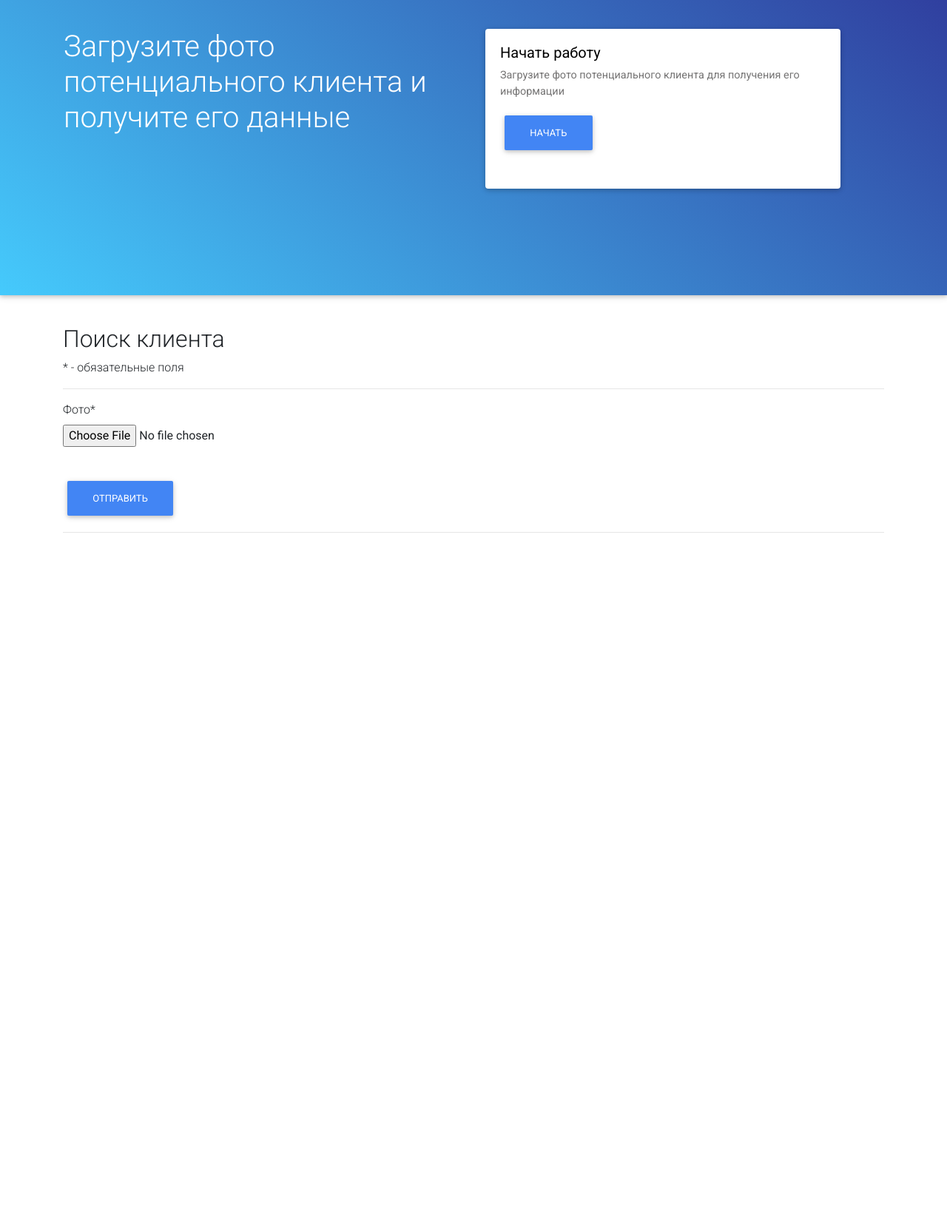
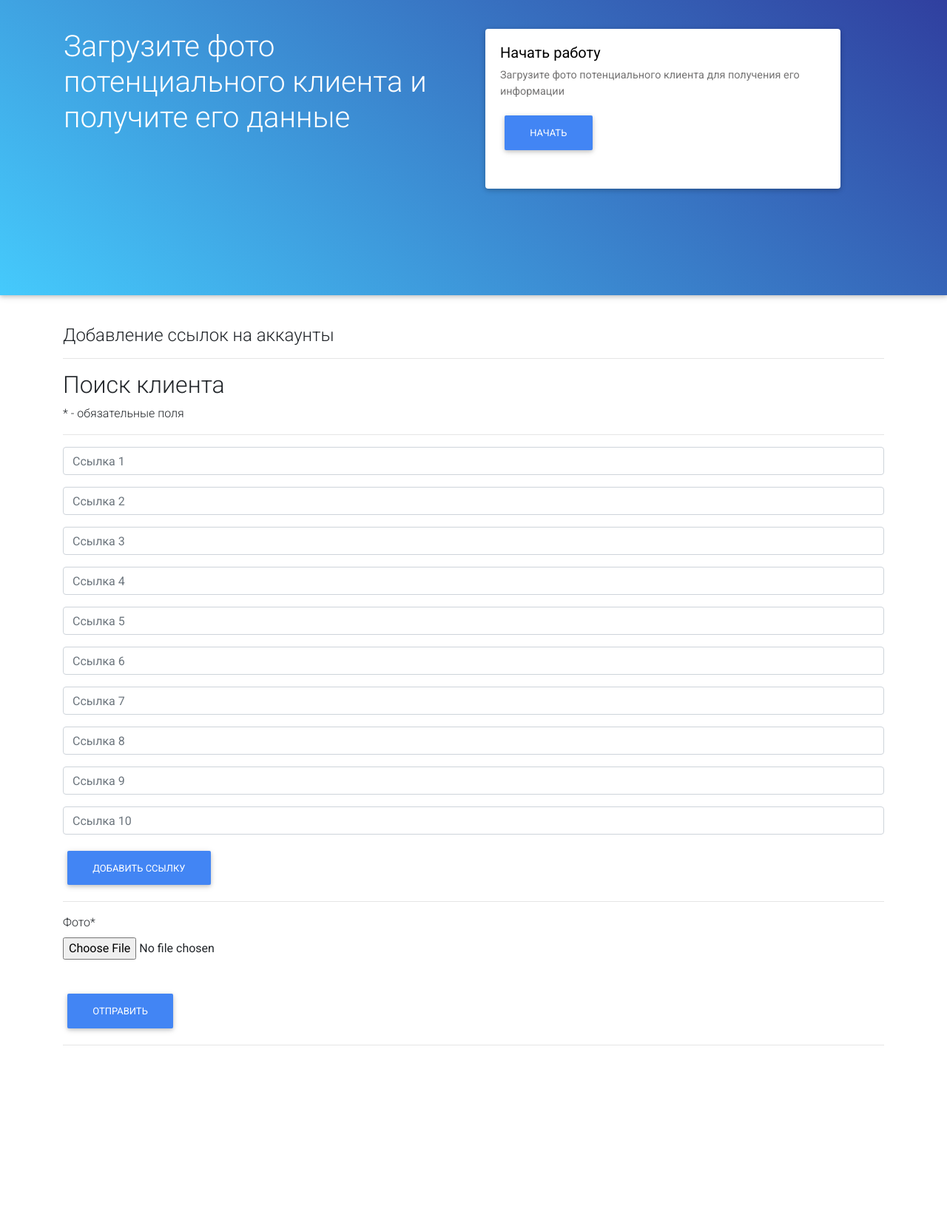
Before and after one commit to KamilKhairullin/Hackaton-Innotech, a Python web app: template templates/index.html in a window 1280 px wide. Shown: the part 71-1724 px from the top of the page at 74% size. Before the commit the page ends 791 px from the top, so only its background shows below. Run offline with Jinja, Linux system fonts and the light colour scheme; the template is opened without the code that fills it, so the values that code supplies are empty; some libraries are stand-ins or nearby versions; some web fonts are replaced.

Commit message:
Add files via upload

```diff
--- a/templates/index.html
+++ b/templates/index.html
@@ -56,17 +56,56 @@
   </div>
   <br>
   <div class="container">
+    <h4>Добавление ссылок на аккаунты</h4>
+    <hr>
+
     <h2 id="startWork">Поиск клиента</h2>
     <p>* - обязательные поля</p>
     <hr>
     <form action="" method=post enctype=multipart/form-data>
+      <div id="allLinks">
+      <div class="form-group">
+        <input type="text" class="form-control" id="link1" placeholder="Ссылка 1">
+      </div>
+      <div class="form-group">
+        <input type="text" class="form-control" id="link2" placeholder="Ссылка 2">
+      </div>
+      <div class="form-group">
+        <input type="text" class="form-control" id="link3" placeholder="Ссылка 3">
+      </div>
+      <div class="form-group">
+        <input type="text" class="form-control" id="link4" placeholder="Ссылка 4">
+      </div>
+      <div class="form-group">
+        <input type="text" class="form-control" id="link5" placeholder="Ссылка 5">
+      </div>
+      <div class="form-group">
+        <input type="text" class="form-control" id="link6" placeholder="Ссылка 6">
+      </div>
+      <div class="form-group">
+        <input type="text" class="form-control" id="link7" placeholder="Ссылка 7">
+      </div>
+      <div class="form-group">
+        <input type="text" class="form-control" id="link8" placeholder="Ссылка 8">
+      </div>
+      <div class="form-group">
+        <input type="text" class="form-control" id="link9" placeholder="Ссылка 9">
+      </div>
+      <div class="form-group">
+        <input type="text" class="form-control" id="link10" placeholder="Ссылка 10">
+      </div>
+    </div>
+      <button type="button" class="btn btn-primary" onclick="addLink()">Добавить ссылку</button>
+      <br>
+      <hr>
+      <p id="status"></p>
       <div class="form-group">
         <label for="photo">Фото*</label>
         <input type="file" name=file class="form-control-file"  id="photo" placeholder="Фото" accept="image/*" onchange="previewImage(event)">
       </div>
       <img id="preview" width="50%">
       <br>
-      <button type="button" value=Upload class="btn btn-primary" onclick="showData()">Отправить</button>
+      <button type="submit" value=Upload class="btn btn-primary" onclick="showData()">Отправить</button>
     </form>
     <hr>
     <div class="col" style="height:300px" id="results">
@@ -93,12 +132,27 @@
   <!-- Your custom scripts (optional) -->
 
   <script type="text/javascript">
+    var counter = 10;
     function previewImage(event){
       var prev = document.getElementById('preview');
       prev.src = URL.createObjectURL(event.target.files[0]);
       prev.onload = function() {
         URL.revokeObjectURL(prev.src);
       }
+    }
+
+    function addLink(){
+      counter++;
+      var mainDiv = document.getElementById("allLinks");
+      var formGroup = document.createElement("DIV");
+      formGroup.className = "form-group";
+      var txt = document.createElement("INPUT");
+      txt.type = "text";
+      txt.className = "form-control";
+      txt.id = "link"+counter.toString();
+      txt.placeholder = "Ссылка "+counter.toString();
+      formGroup.appendChild(txt);
+      mainDiv.appendChild(formGroup);
     }
 
     function showData(){
```
